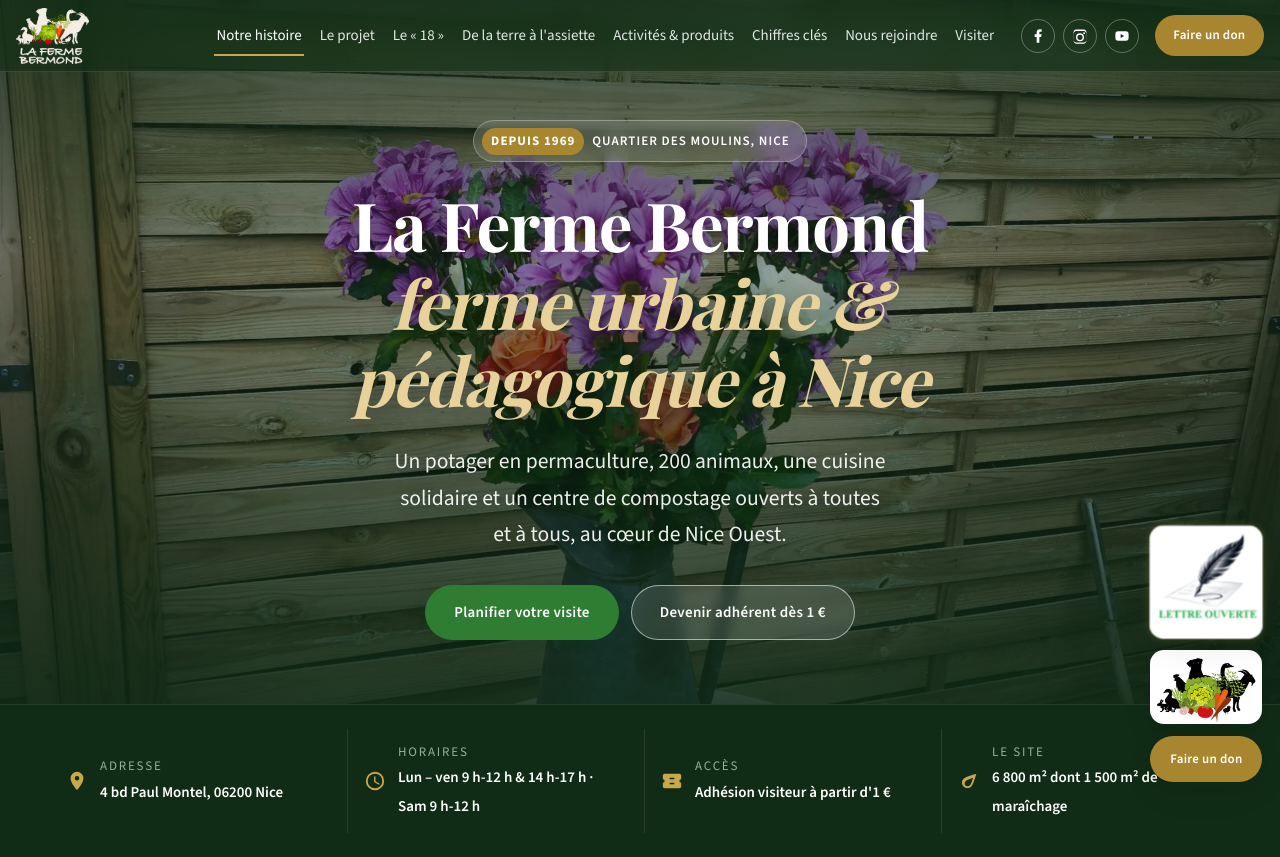
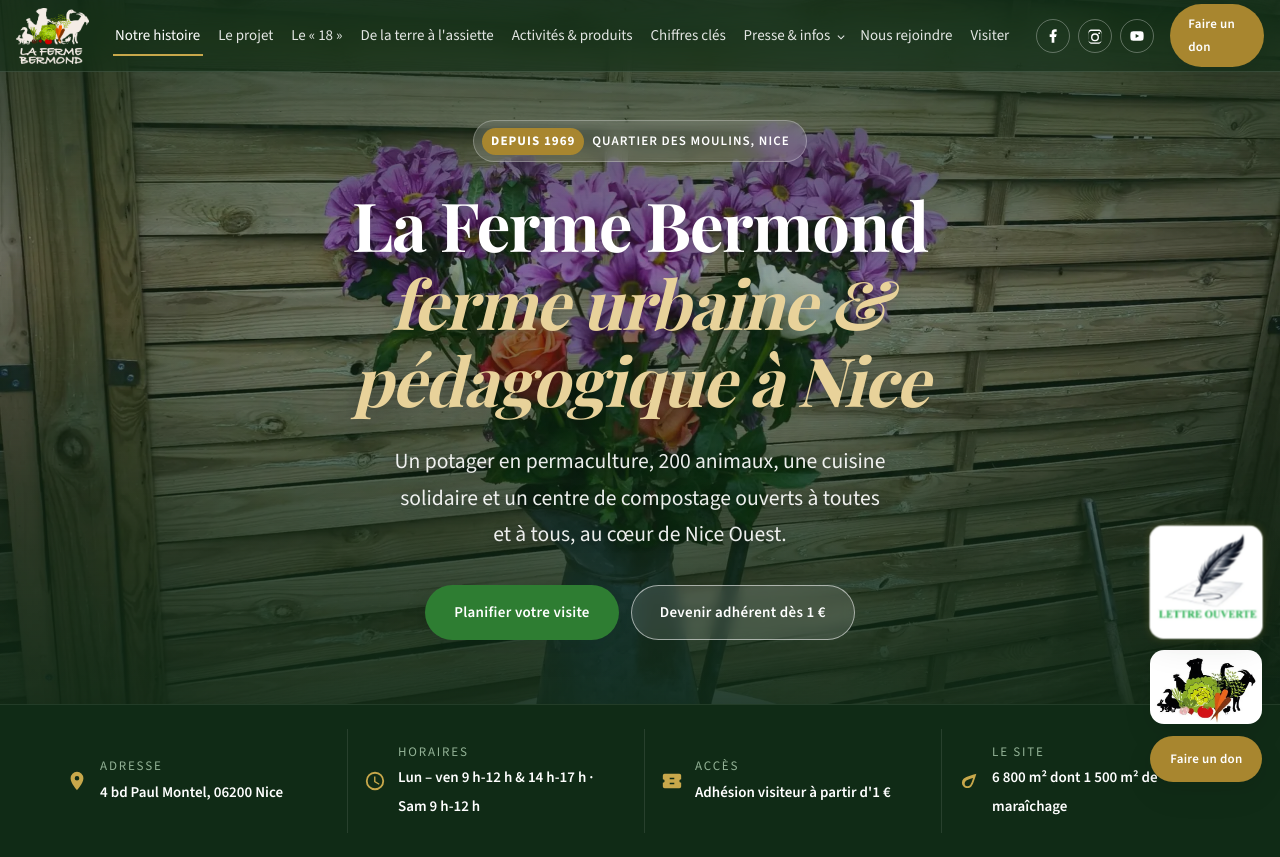
Before and after one commit to ReyDioGames/FermeBermond, a PHP site: page /index.html in a window 1280 px wide. Shown: the top 857 px of the page. Run offline with PHP 8.4, Linux system fonts and the light colour scheme; some web fonts are replaced.

Commit message:
Ajoute un sous-menu « Presse & infos » dans le header pour rendre accessibles la presse, la FAQ et les partenaires
- « On parle de nous » et « Questions fréquentes » n'étaient visibles que
  dans le menu mobile (nav__mobile-extra caché en desktop) et « Nos
  partenaires » n'était relié à aucune navigation.
- Ajout d'un sous-menu déroulant natif (details/summary) dans le header,
  visible en desktop comme en mobile, plus le lien correspondant dans
  le footer.
- Nettoyage des doublons dans le menu mobile.

```diff
--- a/index.html
+++ b/index.html
@@ -190,13 +190,21 @@
                     <li><a href="#assiete">De la terre à l'assiette</a></li>
                     <li><a href="#activites">Activités &amp; produits</a></li>
                     <li><a href="#chiffres">Chiffres clés</a></li>
+                    <li class="nav__dropdown">
+                        <details>
+                            <summary>Presse &amp; infos</summary>
+                            <ul>
+                                <li><a href="#nous">On parle de nous</a></li>
+                                <li><a href="#faq">Questions fréquentes</a></li>
+                                <li><a href="#partenaires">Nos partenaires</a></li>
+                            </ul>
+                        </details>
+                    </li>
                     <li><a href="#rejoindre">Nous rejoindre</a></li>
                     <li><a href="#visite">Visiter</a></li>
                 </ul>
                 <div class="nav__mobile-extra">
                     <a class="btn btn--gold btn--sm" href="https://www.helloasso.com/associations/la-ferme-bermond-les-amis-de-vincent/formulaires/1" target="_blank" rel="noopener">Faire un don</a>
-                    <a class="btn btn--ghost btn--sm" href="#nous">On parle de nous</a>
-                    <a class="btn btn--ghost btn--sm" href="#faq">Questions fréquentes</a>
                 </div>
             </nav>
 
@@ -1225,6 +1233,7 @@
                         <li><a href="#visite">Visiter la ferme</a></li>
                         <li><a href="#faq">Questions fréquentes</a></li>
                         <li><a href="#nous">On parle de nous</a></li>
+                        <li><a href="#partenaires">Nos partenaires</a></li>
                         <li><a href="LettreOuverte.html">Lettre ouverte 2026</a></li>
                         <li><a href="https://www.helloasso.com/associations/la-ferme-bermond-les-amis-de-vincent/formulaires/1" target="_blank" rel="noopener">Faire un don</a></li>
                     </ul>
--- a/scripts.js
+++ b/scripts.js
@@ -52,6 +52,21 @@
             if (window.innerWidth > 980) closeNav();
         });
     }
+
+    /* ----------------------------------------------------------------------
+       2bis. Sous-menu « Presse & infos » du header
+       ---------------------------------------------------------------------- */
+    Array.prototype.forEach.call(document.querySelectorAll('.nav__dropdown > details'), function (details) {
+        details.addEventListener('click', function (e) {
+            if (e.target.closest('a')) details.open = false;
+        });
+    });
+
+    document.addEventListener('click', function (e) {
+        Array.prototype.forEach.call(document.querySelectorAll('.nav__dropdown > details[open]'), function (details) {
+            if (!details.contains(e.target)) details.open = false;
+        });
+    });
 
     /* ----------------------------------------------------------------------
        3. Lien de navigation actif (scrollspy)
--- a/styles.css
+++ b/styles.css
@@ -535,6 +535,76 @@ ul {
     transform: translateY(-6px) rotate(-45deg);
 }
 
+/* — Sous-menu « Presse & infos » — */
+.nav__dropdown {
+    position: relative;
+}
+
+.nav__dropdown summary {
+    display: block;
+    padding: .5rem .15rem;
+    color: rgba(255, 255, 255, .88);
+    font-size: var(--fs-sm);
+    font-weight: 500;
+    white-space: nowrap;
+    cursor: pointer;
+    list-style: none;
+}
+
+.nav__dropdown summary::-webkit-details-marker {
+    display: none;
+}
+
+.nav__dropdown summary::after {
+    content: "";
+    display: inline-block;
+    width: .35em;
+    height: .35em;
+    margin-left: .45em;
+    border-right: 1.5px solid currentColor;
+    border-bottom: 1.5px solid currentColor;
+    transform: rotate(45deg) translateY(-2px);
+    transition: transform .2s var(--ease);
+}
+
+.nav__dropdown summary:hover {
+    color: #fff;
+}
+
+.nav__dropdown details[open] summary::after {
+    transform: rotate(-135deg) translateY(2px);
+}
+
+.nav__dropdown ul {
+    position: absolute;
+    top: 100%;
+    left: 0;
+    z-index: 20;
+    min-width: 200px;
+    margin-top: .5rem;
+    padding: .5rem;
+    list-style: none;
+    background: var(--green-900);
+    border: 1px solid rgba(255, 255, 255, .12);
+    border-radius: var(--r-sm);
+    box-shadow: 0 12px 28px rgba(0, 0, 0, .3);
+}
+
+.nav__dropdown ul a {
+    display: block;
+    padding: .55rem .75rem;
+    border-radius: var(--r-sm);
+    color: rgba(255, 255, 255, .88);
+    font-size: var(--fs-sm);
+    text-decoration: none;
+    white-space: nowrap;
+}
+
+.nav__dropdown ul a:hover {
+    background: rgba(255, 255, 255, .08);
+    color: #fff;
+}
+
 @media (max-width: 1100px) {
     .nav__list a {
         font-size: var(--fs-xs);
@@ -593,6 +663,25 @@ ul {
 
     .nav__list a::after {
         display: none;
+    }
+
+    .nav__dropdown summary {
+        padding: .95rem .25rem;
+        font-size: 1rem;
+    }
+
+    .nav__dropdown ul {
+        position: static;
+        margin-top: 0;
+        padding: 0 0 .5rem var(--s-4);
+        background: none;
+        border: none;
+        box-shadow: none;
+    }
+
+    .nav__dropdown ul a {
+        padding: .75rem .25rem;
+        font-size: 1rem;
     }
 
     .nav__mobile-extra {
```
